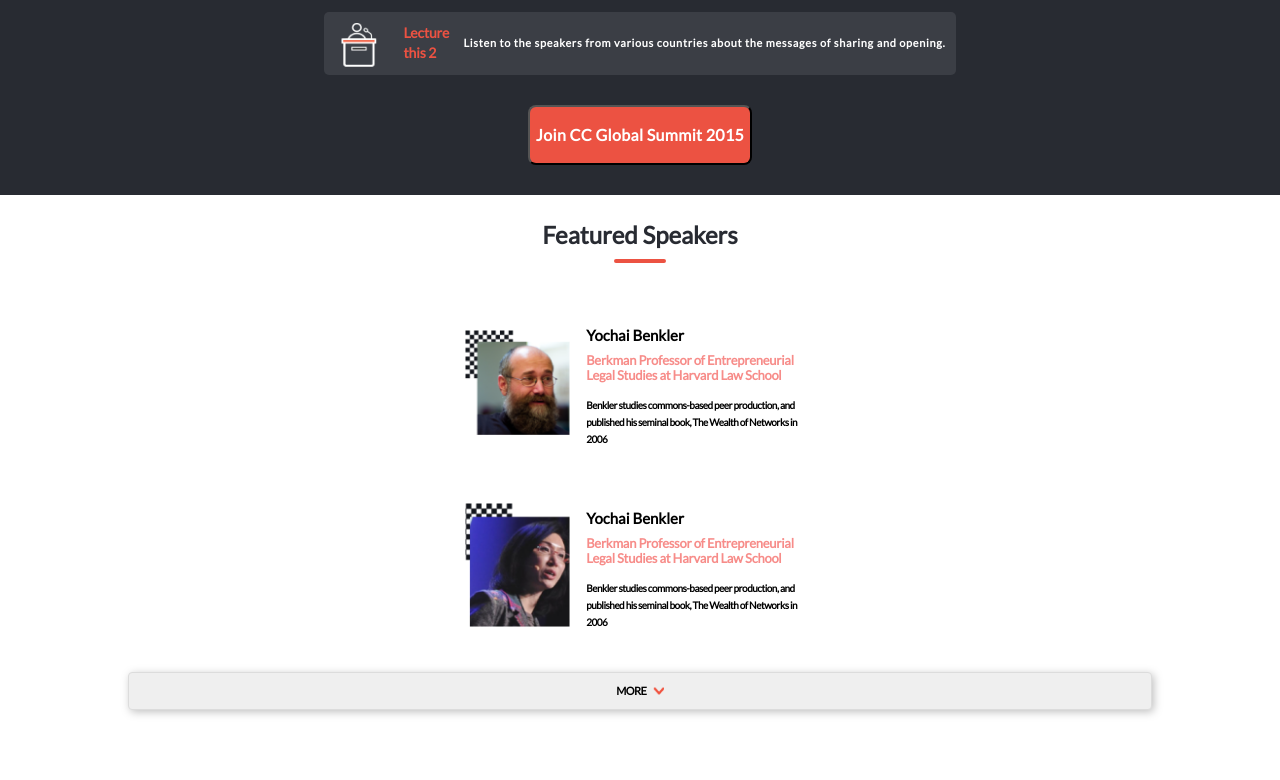
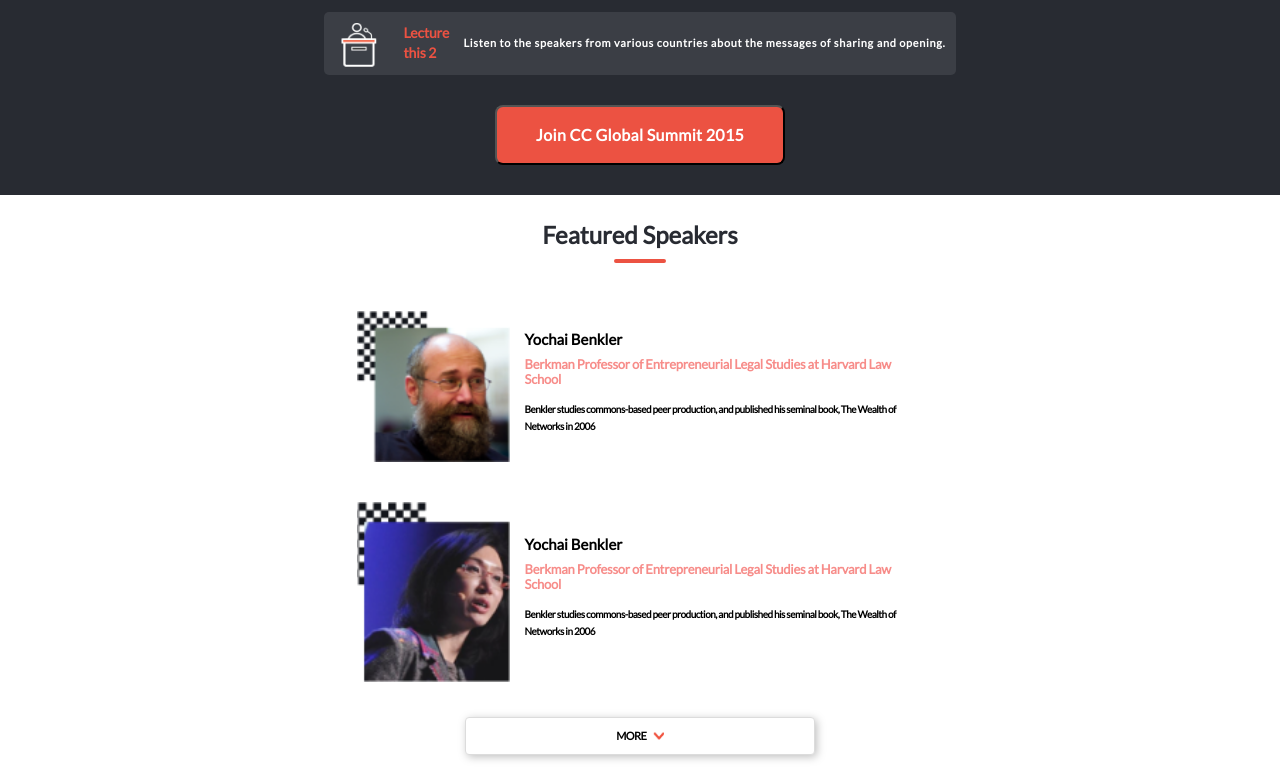
Before and after one commit to ankitt26/First-Capstone-project, a website: page index.html in a window 1280 px wide. Shown: the part 829-1609 px from the top of the page. Before the commit the page ends 1564 px from the top, so only its background shows below. Drawn offline with Linux system fonts and the light colour scheme.

Commit message:
Add speaker button width

```diff
--- a/styles.css
+++ b/styles.css
@@ -20,7 +20,7 @@
 }
 
 .ham {
-  margin: 11px 0px 6px 20px;
+  margin: 11px 0 6px 20px;
   width: 30px;
 }
 
@@ -94,6 +94,7 @@
   justify-content: center;
   background-color: #282b32;
 }
+
 .main-program-heading-div {
   color: #fff;
   padding: 5px;
@@ -114,7 +115,7 @@
 .main-feature {
   display: flex;
   flex-direction: column;
-  padding: 10px 0px 30px;
+  padding: 10px 0 30px;
 }
 
 .feature {
@@ -122,7 +123,7 @@
   flex-direction: row;
   align-items: center;
   background: #3b3e45;
-  margin: 15px 15px 0px 15px;
+  margin: 15px 15px 0 15px;
   border-radius: 5px;
 }
 
@@ -132,7 +133,7 @@
 
 .feature-heading {
   margin: 10px;
-  font-family: Lato;
+  font-family: "Lato", sans-serif;
   font-size: 14px;
   font-weight: 700;
   line-height: 20px;
@@ -143,7 +144,7 @@
 }
 
 .feature-para {
-  font-family: Lato;
+  font-family: "Lato", sans-serif;
   font-size: 11px;
   font-weight: 700;
   line-height: 22px;
@@ -157,9 +158,9 @@
 .join-btn {
   color: #fff;
   background-color: #ec5242;
-  width: 290;
+  width: 290px;
   height: 60px;
-  font-family: "Lato";
+  font-family: "Lato", sans-serif;
   font-style: normal;
   font-weight: 700;
   font-size: 16px;
@@ -172,7 +173,7 @@
 
 /* speakers */
 
-.speaker{
+.speaker {
   display: flex;
   width: 100%;
   padding-bottom: 25px;
@@ -199,7 +200,7 @@
 
 /* speaker group */
 
-.speaker-group{
+.speaker-group {
   display: flex;
   flex-direction: column;
   justify-content: center;
@@ -208,29 +209,28 @@
   font-family: "Lato", sans-serif;
 }
 
-.speaker-card{
+.speaker-card {
   display: flex;
   flex-direction: row;
   justify-content: space-evenly;
   align-items: center;
   width: 100%;
-  margin:20px 0px ;
+  margin: 20px 0;
 }
 
-.speaker-img{
+.speaker-img {
   width: 30%;
   height: 30%;
 }
 
-.speaker-detail{
+.speaker-detail {
   display: flex;
   flex-direction: column;
-  align-items: left;
-  margin-left: 15px ;
-
+  align-items: flex-start;
+  margin-left: 15px;
 }
 
-.speaker-name{
+.speaker-name {
   width: 120px;
   height: 18px;
   font-style: normal;
@@ -240,21 +240,18 @@
   margin-bottom: 5px;
 }
 
-.speaker-qualification{
-  width: 226px;
+.speaker-qualification {
   height: 30px;
   font-style: normal;
   font-weight: 700;
   font-size: 13px;
   line-height: 15px;
   letter-spacing: -0.02em;
-color: #F78C89;
-margin: 4px 0px;
+  color: #f78c89;
+  margin: 4px 0;
 }
 
-.speaker-para{
-
-  width: 229px;
+.speaker-para {
   height: 47px;
   font-style: normal;
   font-weight: 700;
@@ -263,22 +260,23 @@
   letter-spacing: -0.05em;
 }
 
-.speaker-btn{
-  width:80%;
-  height:38px;
-  border: 1px solid #DCDCDC;
+.speaker-btn {
+  width: 350px;
+  height: 38px;
+  border: 1px solid #dcdcdc;
   filter: drop-shadow(2px 2px 4px rgba(0, 0, 0, 0.25));
   border-radius: 4px;
-font-family: 'lato';
+  font-family: "Lato", sans-serif;
   font-style: normal;
   font-weight: 700;
   font-size: 11px;
   line-height: 28px;
   letter-spacing: -0.05em;
-color: #000000;
+  color: #000;
+  background-color: #fff;
 }
 
-.arrow-down{
+.arrow-down {
   width: 11px;
   margin-left: 5px;
   color: #ec5242;
```
Lines whose indentation alone changed are shown as unchanged.
